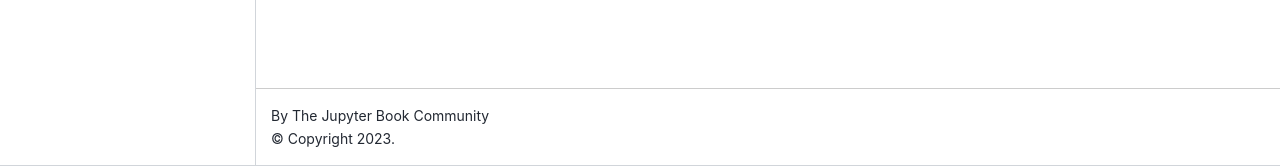
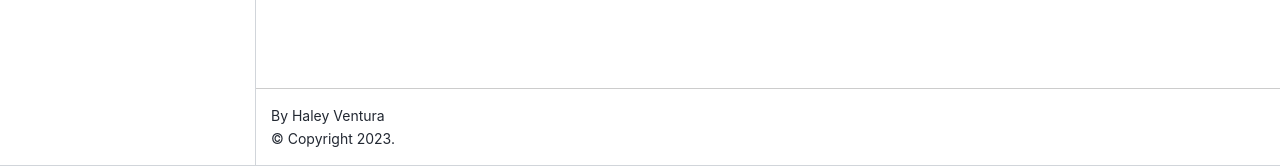
Before and after one commit to hvents4/TrafficCrashesChicago, a Jupyter Book: the page built from intro.md, in a window 1280 px wide. Shown: the part 734-900 px from the top of the page. Built offline with Jupyter Book 1.0.4 settings and Sphinx 7.4.7 and the Sphinx Book theme 1.1.4, drawn with Linux system fonts in a browser that asks for light colours.

Commit message:
Update _config.yml

```diff
--- a/_config.yml
+++ b/_config.yml
@@ -1,8 +1,8 @@
 # Book settings
 # Learn more at https://jupyterbook.org/customize/config.html
 
-title: My sample book
-author: The Jupyter Book Community
+title: Analysis of Traffic Crashes in Chicago
+author: Haley Ventura
 logo: logo.png
 
 # Force re-execution of notebooks on each build.
```
